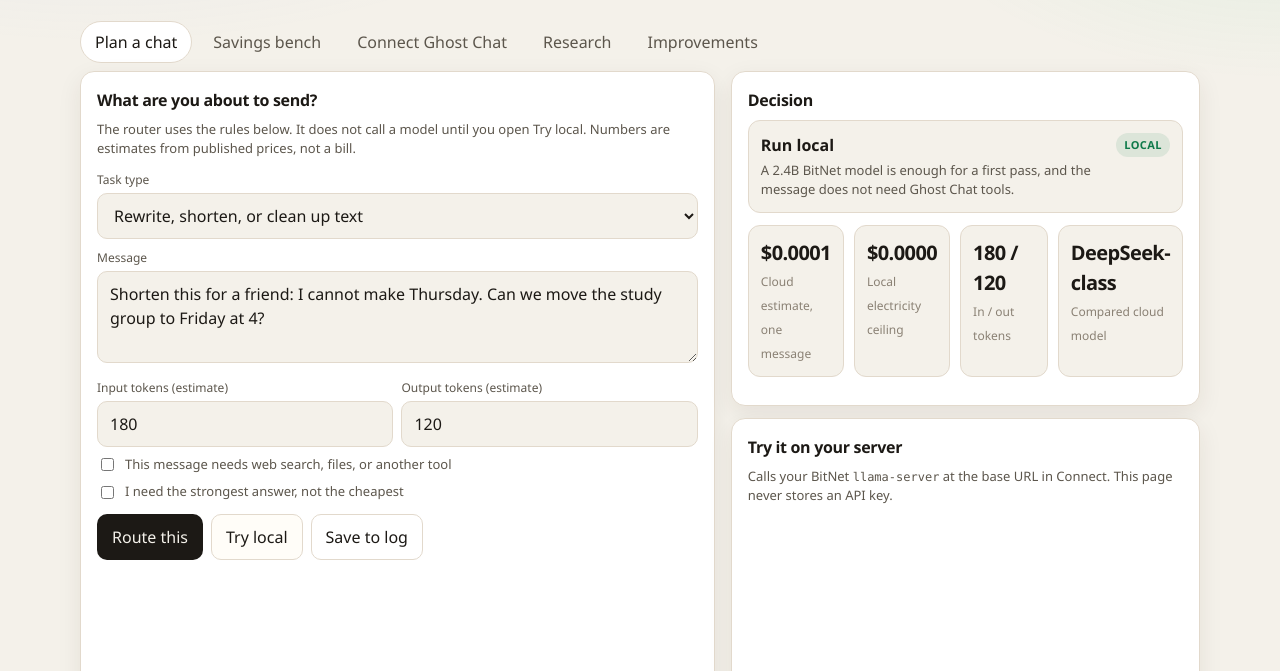
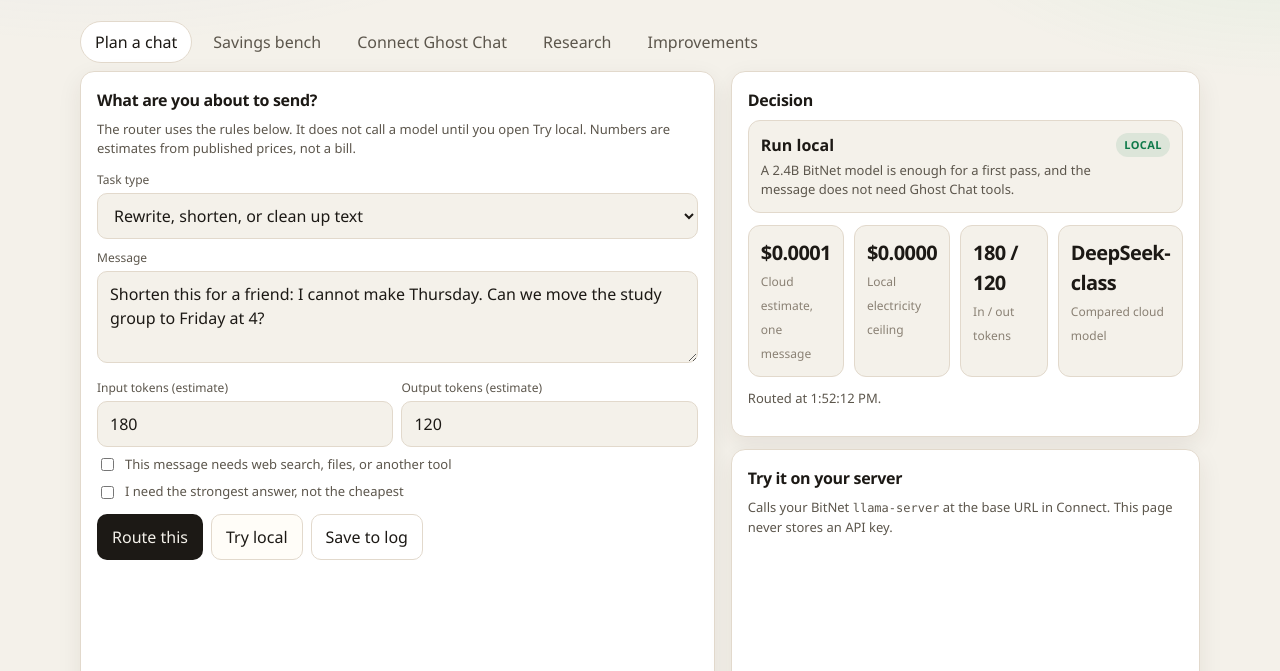
Before and after one commit to GhostChatDev/ghost-research, a plain HTML site: page Index.html in a window 1280 px wide. Both pictures are taken after a click on the button "Route this". Shown: the part 129-800 px from the top of the page. Drawn offline with Linux system fonts and the light colour scheme.

Commit message:
Fix Route this: visible routed-at stamp plus message persistence so typed text survives a refresh
Committed by Ghost Code.

Co-Authored-By: Ghost Code Dev <dev@ghostchat.tech>

```diff
--- a/Index.html
+++ b/Index.html
@@ -575,7 +575,8 @@ python run_inference_server.py -m models/BitNet-b1.58-2B-4T/ggml-model-i2_s.gguf
       log: state.log.slice(0, 40),
       imp: state.imp || {},
       base: state.base,
-      modelId: state.modelId
+      modelId: state.modelId,
+      prompt: $("prompt") ? $("prompt").value : ""
     };
     localStorage.setItem(STORAGE, JSON.stringify(copy));
   }
@@ -1025,12 +1026,27 @@ python run_inference_server.py -m models/BitNet-b1.58-2B-4T/ggml-model-i2_s.gguf
 
   $("prompt").addEventListener("input", function () {
     $("inTok").value = String(tokensOf($("prompt").value) + 40);
+    save();
   });
+  if (state.prompt) {
+    $("prompt").value = state.prompt;
+    $("inTok").value = String(tokensOf(state.prompt) + 40);
+  }
   $("base").value = state.base;
   $("modelId").value = state.modelId;
   $("base").addEventListener("change", function () { state.base = $("base").value.trim() || state.base; save(); $("providerCard").textContent = providerText(); });
   $("modelId").addEventListener("change", function () { state.modelId = $("modelId").value.trim() || state.modelId; save(); $("providerCard").textContent = providerText(); });
-  $("routeBtn").addEventListener("click", function () { renderDecision(decide()); });
+  $("routeBtn").addEventListener("click", function () {
+    renderDecision(decide());
+    var stamp = $("routeStamp");
+    if (!stamp) {
+      stamp = document.createElement("p");
+      stamp.id = "routeStamp";
+      stamp.className = "hint";
+      $("decisionCard").appendChild(stamp);
+    }
+    stamp.textContent = "Routed at " + new Date().toLocaleTimeString() + ".";
+  });
   $("tryBtn").addEventListener("click", tryLocal);
   $("saveBtn").addEventListener("click", saveDecision);
   $("benchBtn").addEventListener("click", bench);
```
